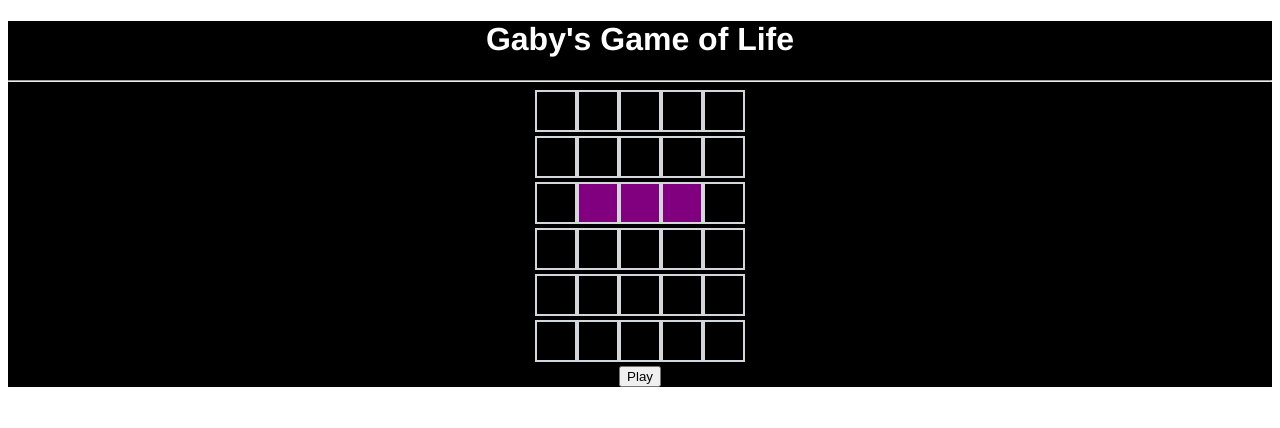
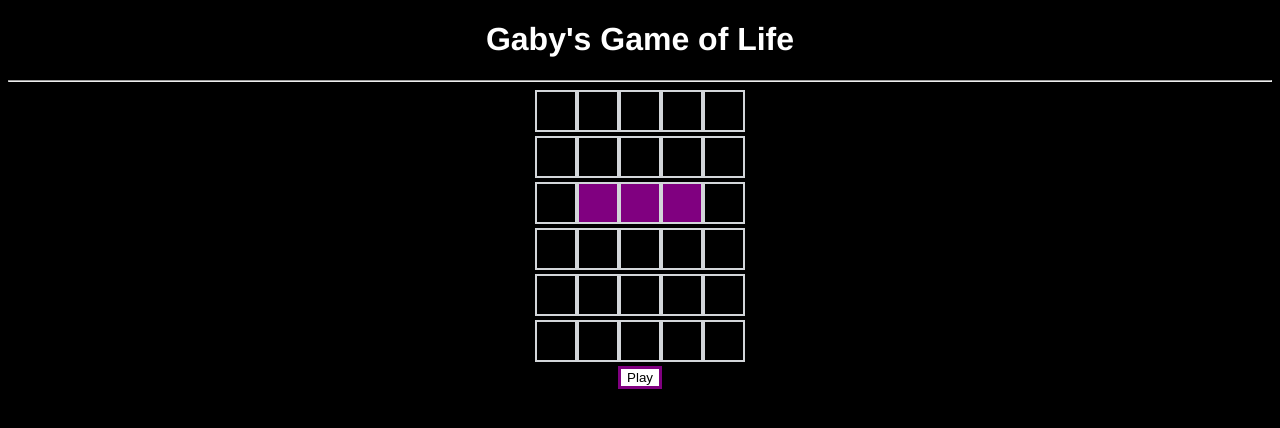
Before and after one commit to gabyvictoria0122/game-of-life, a Vue app in the folder vue/life-in-vue/: page / in a window 1280 px wide. Shown: the top 428 px of the page. Built offline with nearby package versions, Linux system fonts and the light colour scheme.

Commit message:
all black

```diff
--- a/vue/life-in-vue/public/index.html
+++ b/vue/life-in-vue/public/index.html
@@ -6,6 +6,11 @@
     <meta name="viewport" content="width=device-width,initial-scale=1.0">
     <link rel="icon" href="<%= BASE_URL %>favicon.ico">
     <title><%= htmlWebpackPlugin.options.title %></title>
+    <style>
+      *{
+        background-color: black;
+      }
+    </style>
   </head>
   <body>
     <noscript>
--- a/vue/life-in-vue/src/App.vue
+++ b/vue/life-in-vue/src/App.vue
@@ -22,6 +22,6 @@ export default {
   -moz-osx-font-smoothing: grayscale;
   text-align: center;
   color: white;
-  background-color:black ;
+
 }
 </style>
--- a/vue/life-in-vue/src/components/Quadrados.vue
+++ b/vue/life-in-vue/src/components/Quadrados.vue
@@ -134,4 +134,9 @@ export default {
   display: inline-block;
   margin: 0;
 }
+
+button{
+  background-color: white;
+  border: 3px solid purple;
+}
 </style>
```
